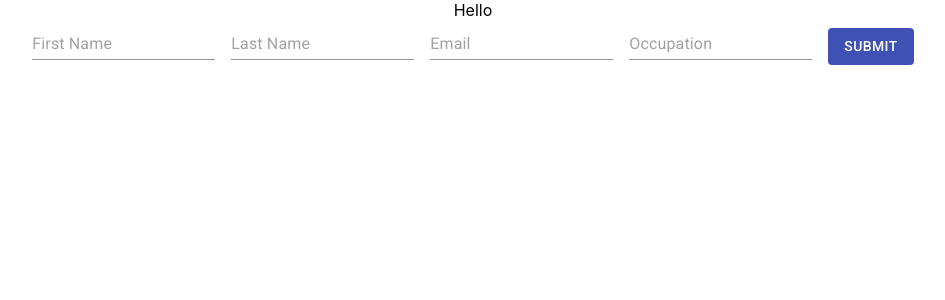
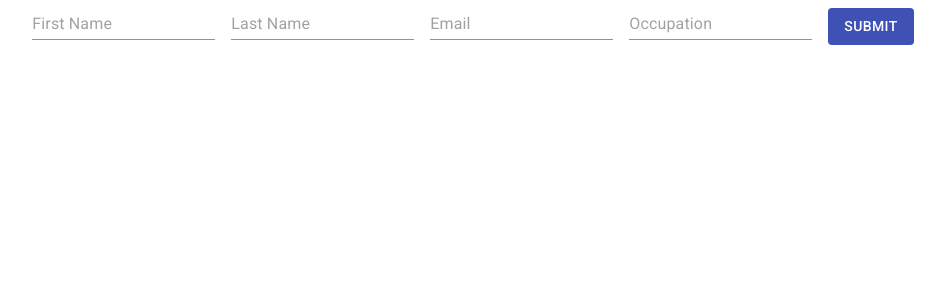
Before and after one commit to gurpreethans/react-app, a React (Create React App) app: page / in a window 1280 px wide. Shown: the top 300 px of the page, without its empty margins (167-1112 px from the left). Built offline with nearby package versions, Linux system fonts and the light colour scheme.

Commit message:
Redux added

```diff
--- a/src/App.js
+++ b/src/App.js
@@ -1,87 +1,16 @@
 import React from 'react';
-import { withStyles } from '@material-ui/core/styles';
-import {Input, Button, FormControl} from '@material-ui/core';
-import './App.css';
-
-const useStyles = theme => ({
-  root: {
-    '& > *': {
-      margin: theme.spacing(1),
-    },
-  },
-})
+import User from './components/user'
+import './App.css'
 
 class App extends React.Component {
 
-  constructor(props) {
-    super(props);
-    this.state = {data: {email: '', firstName: 'Hello', lastName: '', occupation: ''} };
-  }
-
-  // submitForm = () => {
-  //   $('form#user input').bind('onchange', function (e){
-  //     field = e.attr('name')
-  //     value = e.value()
-  //     this.setState(..., {field: value})
-  //   })
-  // }
-
-  handleChange = (event) => {
-    event.preventDefault();
-
-    console.log(event.target.elements.length)
-
-    Object.entries(event.target.elements).forEach(ele => {
-      let e = ele[1]
-      console.log(e.type)
-      if(e.type === 'text'){
-        this.setState({
-          data: {
-            ...this.state.data,
-            [e.name]: e.value
-          }
-        })
-      }
-    })
-
-
-    // this.setState({
-    //   data: {
-    //     ...this.state.data,
-    //     [event.target.name]: event.target.value
-    //   }
-    // })
-
-  }
-
   render() {
-    console.log(this.state)
-    const { classes } = this.props;
     return (
       <div className="App">
-        <div>{this.state.data.firstName}</div>
-        <form id="user" className={classes.root} noValidate autoComplete="off" onSubmit={this.handleChange}>
-          <FormControl>
-            <Input placeholder="First Name" name="firstName" inputProps={{ 'aria-label': 'description' }} />
-          </FormControl>
-          <FormControl>
-          <Input placeholder="Last Name" name="lastName"  inputProps={{ 'aria-label': 'description' }}  />
-          </FormControl>
-          <FormControl>
-          <Input placeholder="Email" name="email"  inputProps={{ 'aria-label': 'description' }}   />
-          </FormControl>
-          <FormControl>
-          <Input placeholder="Occupation" name="occupation"  inputProps={{ 'aria-label': 'description' }}   />
-          </FormControl>
-          <FormControl>
-            <Button type="submit"  variant="contained" color="primary" disableElevation>
-              Submit
-            </Button>
-          </FormControl>
-        </form>
+        <User />
       </div>
     );
   }
 }
 
-export default withStyles(useStyles)(App)
+export default App
--- /dev/null
+++ b/src/actions/index.js
@@ -0,0 +1 @@
+export {storeUser} from './user'
--- /dev/null
+++ b/src/actions/user.js
@@ -0,0 +1,11 @@
+import {STORE_USER} from '../constants'
+
+export const storeUser = (data) => {
+	console.log('act',data)
+	return (dispatch) => {
+		return dispatch({
+			type: STORE_USER,
+			data: data
+		})
+	};
+};
--- /dev/null
+++ b/src/components/user/index.js
@@ -0,0 +1,76 @@
+import React          from 'react';
+import { withStyles } from '@material-ui/core/styles';
+import { connect }    from 'react-redux';
+import { storeUser }  from '../../actions';
+import {Input, Button, FormControl} from '@material-ui/core';
+
+const useStyles = theme => ({
+  root: {
+    '& > *': {
+      margin: theme.spacing(1),
+    },
+  },
+})
+
+class User extends React.Component {
+
+  constructor(props) {
+    super(props);
+    this.state = {data: {email: '', firstName: '', lastName: '', occupation: ''} };
+  }
+
+  handleForm = (event) => {
+    event.preventDefault();
+    const newState = {};
+    Object.entries(event.target.elements).forEach(ele => {
+      let e = ele[1]
+      if(e.type === 'text'){
+        newState[e.name] = e.value;
+      }
+    });
+
+    this.setState({
+      data: newState
+    }, () => {
+      this.props.storeUser(this.state.data)
+    })
+
+  }
+
+  render() {
+    const { classes } = this.props;
+    return (
+      <div className="User">
+        <div>{this.state.data.firstName}</div>
+        <form id="user" className={classes.root} noValidate autoComplete="off" onSubmit={this.handleForm}>
+          <FormControl>
+            <Input placeholder="First Name" name="firstName" inputProps={{ 'aria-label': 'description' }} />
+          </FormControl>
+          <FormControl>
+          <Input placeholder="Last Name" name="lastName"  inputProps={{ 'aria-label': 'description' }}  />
+          </FormControl>
+          <FormControl>
+          <Input placeholder="Email" name="email"  inputProps={{ 'aria-label': 'description' }}   />
+          </FormControl>
+          <FormControl>
+          <Input placeholder="Occupation" name="occupation"  inputProps={{ 'aria-label': 'description' }}   />
+          </FormControl>
+          <FormControl>
+            <Button type="submit"  variant="contained" color="primary" disableElevation>
+              Submit
+            </Button>
+          </FormControl>
+        </form>
+      </div>
+    );
+  }
+}
+
+const mapDispatchToProps = dispatch => {
+  return {
+    storeUser: data => dispatch(storeUser(data))
+  }
+}
+
+// export default withStyles(useStyles)(User)
+export default connect(null, mapDispatchToProps)(withStyles(useStyles)(User))
--- /dev/null
+++ b/src/constants/index.js
@@ -0,0 +1 @@
+export const STORE_USER = 'STORE_USER'
--- a/src/reducers/index.js
+++ b/src/reducers/index.js
@@ -1,3 +1,3 @@
 import { combineReducers } from 'redux'
-
-export default combineReducers({})
+import { user } from './userReducer'
+export default combineReducers({user})
--- /dev/null
+++ b/src/reducers/userReducer.js
@@ -0,0 +1,18 @@
+import {STORE_USER} from '../constants'
+
+const initialState = {users: []}
+
+export const user = (state = initialState, action) => {
+	switch (action.type) {
+		case STORE_USER: {
+			console.log('reducer', state)
+			return {
+				...state,
+				users: state.users.push(action.data)
+			};
+		}
+
+		default:
+			return state;
+	}
+};
```
